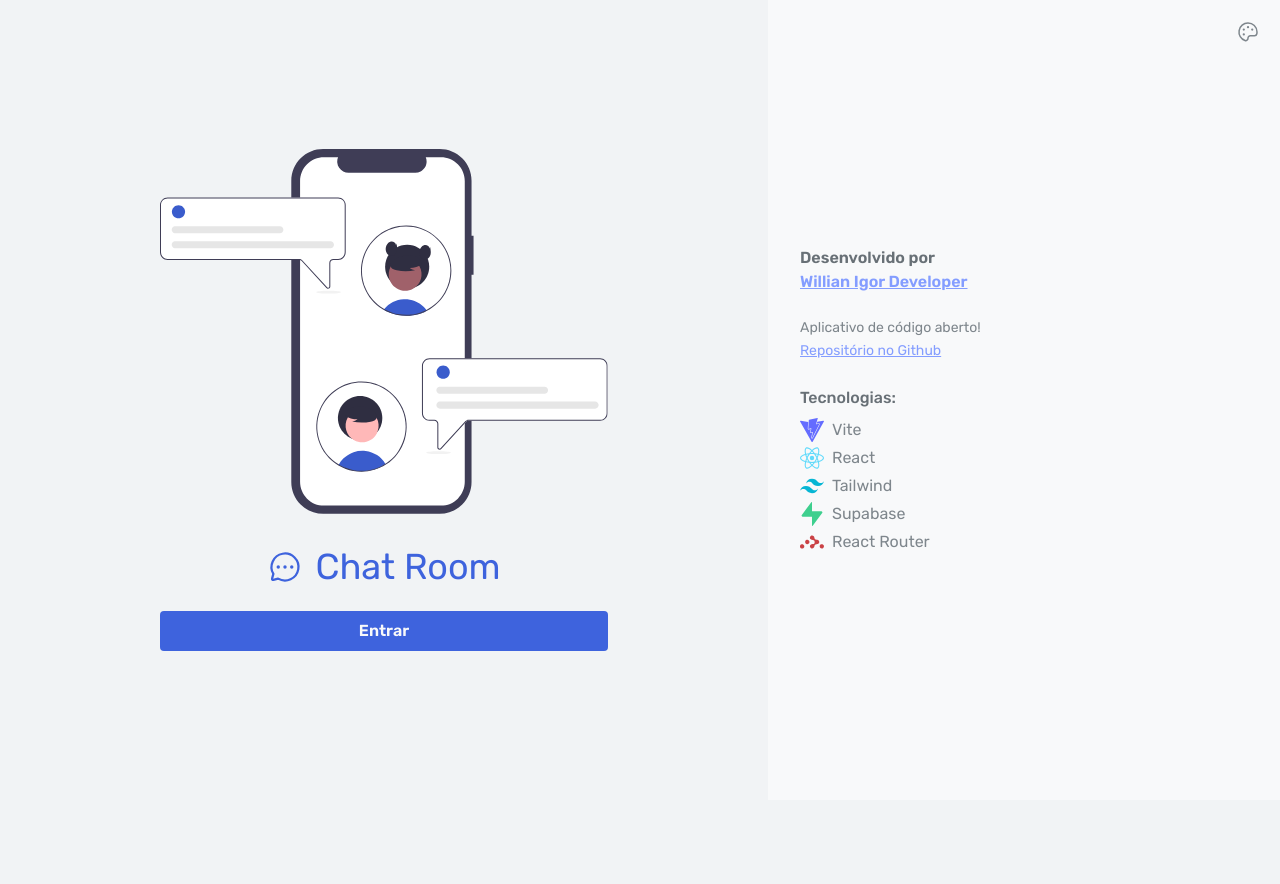
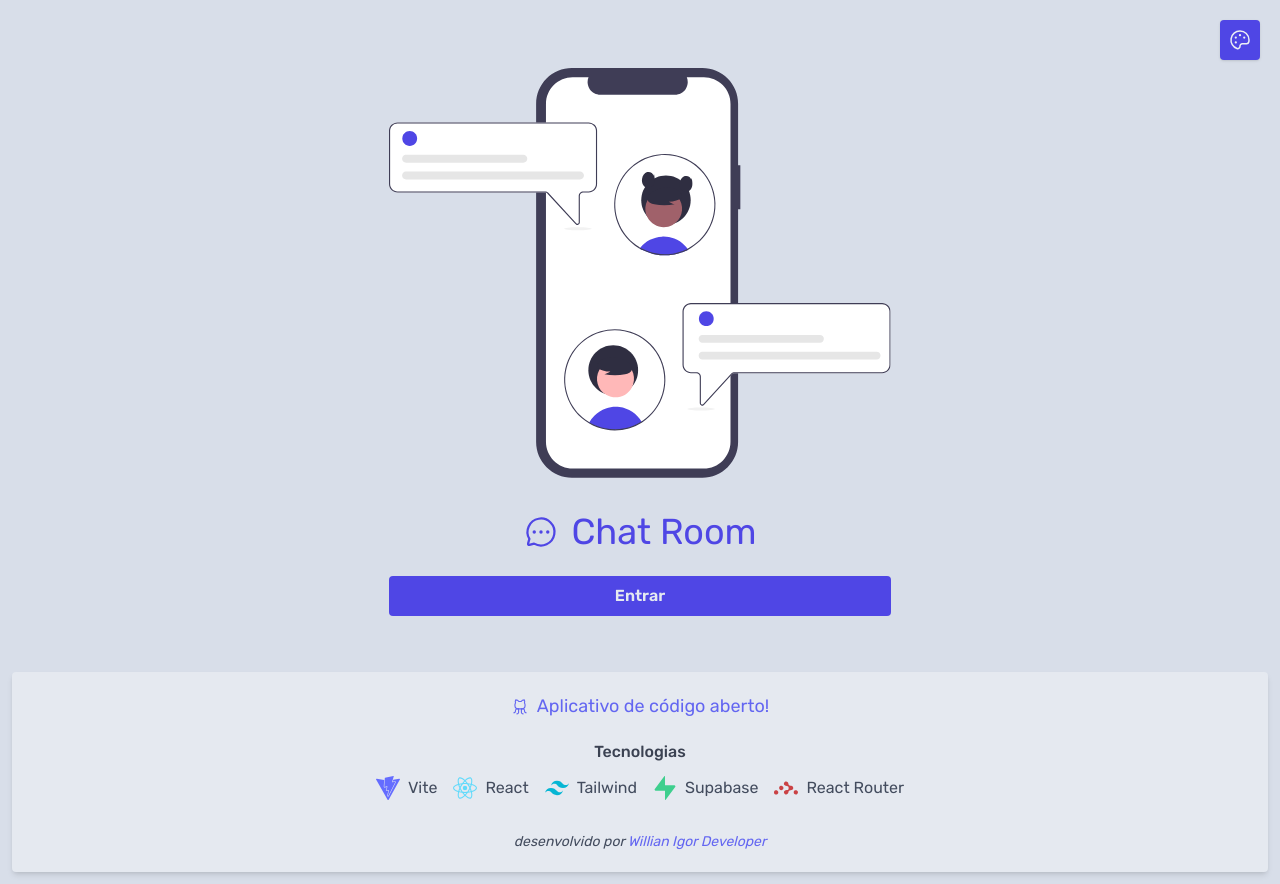
Before and after one commit to WillianIgorDeveloper/chat-room, a React (Vite) app: page / in a window 1280 px wide. Before the commit the page ends 800 px from the top, so only its background shows below. Built offline with nearby package versions, Linux system fonts and the light colour scheme.

Commit message:
update home layout

```diff
--- a/index.html
+++ b/index.html
@@ -7,8 +7,8 @@
     <title>Chat Room</title>
   </head>
   <body class="
-    bg-gray-white-0 text-gray-black-2
-    dark:bg-gray-black-0 dark:text-gray-white-2
+    bg-white-0 text-black-2
+    dark:bg-black-0 dark:text-white-0
   ">
     <div id="root"></div>
     <script type="module" src="/src/main.jsx"></script>
--- a/package.json
+++ b/package.json
@@ -4,7 +4,7 @@
   "version": "0.0.0",
   "type": "module",
   "scripts": {
-    "dev": "vite",
+    "dev": "vite --host",
     "build": "vite build",
     "preview": "vite preview"
   },
--- a/src/App.jsx
+++ /dev/null
@@ -1,7 +0,0 @@
-export const App = () => {
-
-  return (
-    <div>
-    </div>
-  )
-}
--- a/src/components/ThemeToggle.jsx
+++ b/src/components/ThemeToggle.jsx
@@ -18,20 +18,19 @@ export const ThemeToggle = () => {
 
    return (
       <div className="
-         text-2xl relative
-         text-nord-polarNight-1
-         dark:text-nord-snowStorm-1
+         absolute top-5 right-5 p-2 rounded shadow cursor-pointer
+         text-2xl
+         bg-indigo-1 text-white-2 hover:bg-indigo-2
       ">
-         <Palette onClick={()=>{setIsOptionsOpen(!isOptionsOpen)}} className="cursor-pointer active:scale-95" />
+         <Palette onClick={()=>{setIsOptionsOpen(!isOptionsOpen)}} />
          <div className={`
-            absolute top-9 -right-1 py-3 px-6 rounded shadow text-xl flex flex-col gap-4
-            bg-nord-snowStorm-2 text-nord-polarNight-1
-            dark:bg-nord-polarNight-2 dark:text-nord-snowStorm-1
+            absolute top-11 right-0 rounded shadow text-xl flex flex-col overflow-hidden
+            bg-indigo-1 text-white-1
             ${isOptionsOpen ? "" : "hidden"}
          `}>
-            <span className="flex items-center gap-3 hover:scale-105 cursor-pointer" onClick={()=>{setChangeTheme(!changeTheme); setIsOptionsOpen(!isOptionsOpen); localStorage.theme = 'dark'}}><Moon />Escuro</span>
-            <span className="flex items-center gap-3 hover:scale-105 cursor-pointer" onClick={()=>{setChangeTheme(!changeTheme); setIsOptionsOpen(!isOptionsOpen); localStorage.theme = 'light'}}><Sun />Claro</span>
-            <span className="flex items-center gap-3 hover:scale-105 cursor-pointer" onClick={()=>{setChangeTheme(!changeTheme); setIsOptionsOpen(!isOptionsOpen); localStorage.removeItem('theme')}}><Monitor />Sistema</span>
+            <span className="flex items-center gap-3 px-6 py-2 cursor-pointer hover:bg-indigo-2" onClick={()=>{setChangeTheme(!changeTheme); setIsOptionsOpen(!isOptionsOpen); localStorage.theme = 'dark'}}><Moon />Escuro</span>
+            <span className="flex items-center gap-3 px-6 py-2 cursor-pointer hover:bg-indigo-2" onClick={()=>{setChangeTheme(!changeTheme); setIsOptionsOpen(!isOptionsOpen); localStorage.theme = 'light'}}><Sun />Claro</span>
+            <span className="flex items-center gap-3 px-6 py-2 cursor-pointer hover:bg-indigo-2" onClick={()=>{setChangeTheme(!changeTheme); setIsOptionsOpen(!isOptionsOpen); localStorage.removeItem('theme')}}><Monitor />Sistema</span>
          </div>
       </div>
    )
--- a/src/pages/Home.jsx
+++ b/src/pages/Home.jsx
@@ -1,4 +1,4 @@
-import { ChatCircleDots } from 'phosphor-react'
+import { ChatCircleDots, GithubLogo } from 'phosphor-react'
 import { Link } from 'react-router-dom'
 import react from '../assets/react.svg'
 import vite from '../assets/vite.svg'
@@ -10,32 +10,25 @@ import { ThemeToggle } from '../components/ThemeToggle'
 export const Home = () => {
 
     return (
-        <div className='flex flex-col h-screen md:flex-row'>
-            <div className='fixed top-5 right-5'>
+        <div className='p-3 container m-auto relative min-h-screen flex flex-col'>
             <ThemeToggle />
-            </div>
-            <div className='py-20 flex flex-col items-center gap-6 w-2/3 text-center m-auto md:w-2/5 md:max-w-md'>
+            <div className='py-14 flex flex-col items-center gap-6 w-2/3 text-center m-auto lg:w-2/5'>
                 <img src="/home-undraw.svg" alt="Ilustração" />
-                <h1 className='flex items-center gap-3 text-4xl text-indigo-0'><ChatCircleDots /> Chat Room</h1>
-                <Link to="/login" className='bg-indigo-0 rounded w-full py-2 text-gray-white-1 font-semibold hover:bg-indigo-1'><button>Entrar</button></Link>
+                <h1 className='flex items-center gap-3 text-4xl text-indigo-1'><ChatCircleDots />Chat Room</h1>
+                <Link to="/login" className='bg-indigo-1 rounded w-full py-2 text-white-1 font-semibold hover:bg-indigo-2'><button>Entrar</button></Link>
             </div>
 
-            <div className='p-4 flex bg-gray-white-1 dark:bg-gray-black-1 items-center md:flex-col-reverse md:justify-center md:items-start md:w-2/5 md:p-8'>
-                <div>
-                    <span className='block font-medium pb-2 text-gray-black-1 dark:text-gray-white-1 md:pt-6'>Tecnologias:</span>
-                    <ul className='flex flex-col gap-1'>
+            <div className='py-5 bg-white-1 dark:bg-black-1 rounded shadow-md'>
+                <a className='flex items-center justify-center gap-2 text-lg text-indigo-2' href="https://github.com/WillianIgorDeveloper/chat-room" target="_blank"><GithubLogo />Aplicativo de código aberto!</a>
+                <span className='block text-center pt-5 pb-3 font-medium text-black-1 dark:text-white-1'>Tecnologias</span>
+                <ul className='flex flex-wrap gap-4 justify-center'>
                     <li className='flex items-center gap-2'><img className='w-6' src={vite} alt="Vite" /> Vite</li>
                     <li className='flex items-center gap-2'><img className='w-6' src={react} alt="React" /> React</li>
                     <li className='flex items-center gap-2'><img className='w-6' src={tailwind} alt="Tailwind" /> Tailwind</li>
                     <li className='flex items-center gap-2'><img className='w-6' src={supabase} alt="Supabase" /> Supabase</li>
                     <li className='flex items-center gap-2'><img className='w-6' src={reactRouter} alt="React Router" /> React Router</li>
                 </ul>
-                </div>
-                <div className='text-right flex-1 md:flex-none md:text-start'>
-                    <strong className='pb-6 block font-semibold text-gray-black-1 dark:text-gray-white-1' >Desenvolvido por <a className='text-indigo-2 block underline' href="https://willianigordeveloper.vercel.app/" target="_blank">Willian Igor Developer</a></strong>
-                    <span className='block text-sm'>Aplicativo de código aberto!</span>
-                    <a className='text-sm text-nord-frost-3 text-indigo-2 underline' href="https://github.com/WillianIgorDeveloper/chat-room" target="_blank">Repositório no Github</a>
-                </div>
+                <address className='text-center pt-8 text-sm text-black-2 dark:text-white-0'>desenvolvido por <a href="" target='_blank' className='text-indigo-2'>Willian Igor Developer</a></address>
             </div>
         </div>
     )
--- a/tailwind.config.cjs
+++ b/tailwind.config.cjs
@@ -7,24 +7,20 @@ module.exports = {
   ],
   theme: {
     colors: {
-      "indigo-0": "#3e63dd",
-      "indigo-1": "#5373e7",
-      "indigo-2": "#849dff",
-      "gray-white-0": "#f1f3f5",
-      "gray-white-1": "#f8f9fa",
-      "gray-white-2": "#fbfcfd",
-      "gray-black-0": "#11181c",
-      "gray-black-1": "#687076",
-      "gray-black-2": "#7e868c",
+      "indigo-0": "#4338ca",
+      "indigo-1": "#4f46e5",
+      "indigo-2": "#6366f1",
+      "white-0": "#D8DEE9",
+      "white-1": "#E5E9F0",
+      "white-2": "#ECEFF4",
+      "black-0": "#2E3440",
+      "black-1": "#3B4252",
+      "black-2": "#434C5E",
     },
     fontFamily: {
       'sans': ['Rubik', 'sans-serif'],
     },
-    extend: {
-      backgroundImage: {
-        'home-undraw': "url('/home-undraw.svg')",
-      },
-    },
+    extend: {},
   },
   plugins: [],
 }
```
Also changed, not shown: public/home-undraw.svg. Lines whose indentation alone changed are shown as unchanged.
